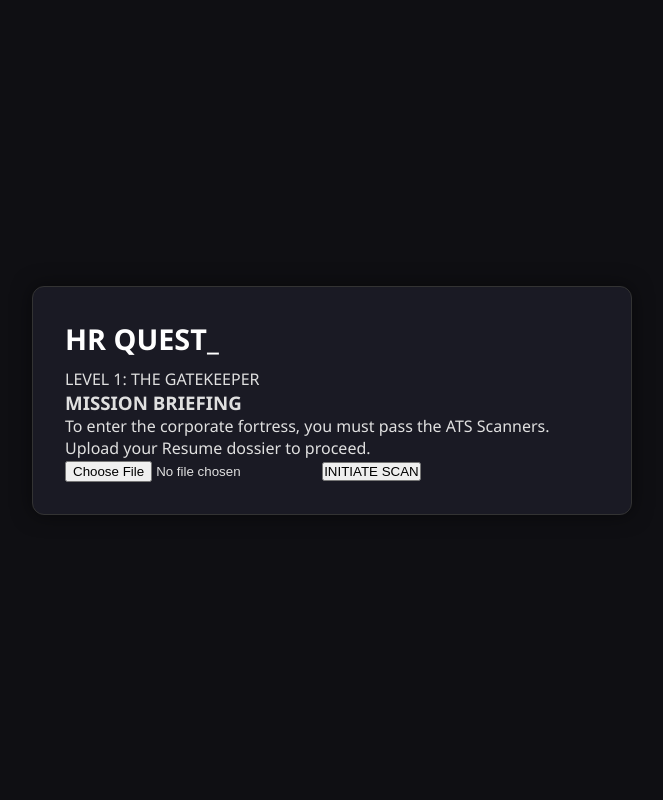
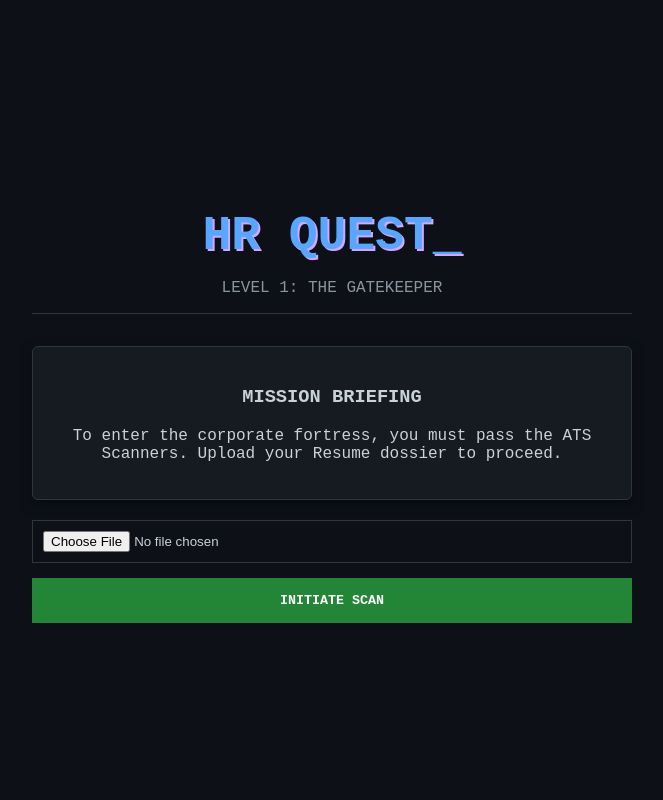
Before and after one commit to anshulmalik-bit/hr-quest, a Flask app: page / in a window 1280 px wide. Shown: the whole page, without its empty margins (308-971 px from the left). Run offline with Flask 3, Linux system fonts and the light colour scheme.

Commit message:
Update style.css

```diff
--- a/static/style.css
+++ b/static/style.css
@@ -1,160 +1,107 @@
-/* RESET & FONTS */
-* { box-sizing: border-box; margin: 0; padding: 0; }
-
+/* static/style.css */
 body {
-    background-color: #0f0f13;
-    color: #e0e0e0;
-    font-family: 'Segoe UI', Tahoma, Geneva, Verdana, sans-serif;
-    /* CHANGED: Use min-height instead of height to allow scrolling on phones */
-    min-height: 100vh;
+    background-color: #0d1117;
+    color: #c9d1d9;
+    font-family: 'Courier New', monospace;
     display: flex;
     justify-content: center;
     align-items: center;
-    padding: 20px 10px; /* Add padding so edges don't touch screen on mobile */
+    min-height: 100vh;
+    margin: 0;
 }
 
-/* GAME CONTAINER */
 .main-container {
-    width: 100%;
-    max-width: 600px; /* Keeps it looking nice on Desktop */
-    background: #1a1a24;
-    border: 1px solid #333;
-    border-radius: 12px;
-    padding: 2rem;
-    box-shadow: 0 0 20px rgba(0,0,0,0.5);
-    /* ADDED: specific mobile handling */
+    width: 90%;
+    max-width: 600px;
+    text-align: center;
+}
+
+/* Glitchy Title */
+.glitch-text {
+    font-size: 3rem;
+    font-weight: bold;
+    color: #58a6ff;
+    text-shadow: 2px 2px #d2a8ff;
+    margin-bottom: 0.5rem;
+}
+
+.subtitle {
+    color: #8b949e;
+    margin-bottom: 2rem;
+    border-bottom: 1px solid #30363d;
+    padding-bottom: 1rem;
+}
+
+/* Cards */
+.briefing-card, .level-complete-card {
+    background-color: #161b22;
+    border: 1px solid #30363d;
+    border-radius: 6px;
+    padding: 20px;
+    margin-bottom: 20px;
+    box-shadow: 0 4px 12px rgba(0,0,0,0.5);
+}
+
+/* Inputs & Buttons */
+.input-group {
     display: flex;
     flex-direction: column;
+    gap: 15px;
+    margin-top: 20px;
 }
 
-/* HUD */
-.game-hud {
-    display: flex;
-    justify-content: space-between;
-    align-items: center;
-    margin-bottom: 2rem;
-    border-bottom: 1px solid #333;
-    padding-bottom: 10px;
-}
-.logo {
-    font-weight: 900;
-    font-size: 1.2rem;
-    letter-spacing: 2px;
-    color: #fff;
-}
-.beta-tag {
-    font-size: 0.7rem;
-    background: #ff0055;
-    padding: 2px 6px;
-    border-radius: 4px;
-    vertical-align: middle;
-    margin-left: 5px;
-}
-#player-xp { color: #00ff88; font-weight: bold; font-family: monospace; }
-
-/* CARD STYLES */
-.quest-card { text-align: center; width: 100%; }
-h1 { color: #fff; margin-bottom: 10px; font-size: 1.8rem; } /* Slightly smaller default */
-.quest-desc { color: #888; margin-bottom: 2rem; line-height: 1.5; }
-
-/* UPLOAD BUTTONS */
-.drop-zone {
-    border: 2px dashed #444;
-    padding: 2rem;
-    border-radius: 8px;
-    margin-bottom: 1.5rem;
-    transition: 0.3s;
-    width: 100%;
-}
-.drop-zone:hover { border-color: #00ff88; background: #1f1f2e; }
-
-.upload-btn {
-    background: #333;
-    color: #fff;
-    padding: 12px 20px; /* Larger touch target for fingers */
-    border-radius: 4px;
-    cursor: pointer;
-    display: inline-block;
-    width: 100%; /* Full width on mobile is easier to tap */
-    max-width: 300px;
-}
-.upload-btn:hover { background: #444; }
-#file-name {
-    display: block;
-    margin-top: 10px;
-    font-size: 0.9rem;
-    color: #666;
-    word-break: break-all; /* Prevents long filenames breaking layout */
+.file-input {
+    background: #0d1117;
+    color: #c9d1d9;
+    border: 1px solid #30363d;
+    padding: 10px;
 }
 
-.action-btn {
-    background: linear-gradient(45deg, #007bff, #00ff88);
+.start-btn, .next-level-btn {
+    background-color: #238636;
+    color: white;
     border: none;
-    padding: 15px 30px;
-    color: #000;
+    padding: 15px;
+    font-family: inherit;
     font-weight: bold;
-    border-radius: 50px;
-    font-size: 1rem;
     cursor: pointer;
-    opacity: 0.5;
-    transition: 0.3s;
-    width: 100%; /* Full width button on mobile */
-}
-.action-btn:not([disabled]) { opacity: 1; box-shadow: 0 0 15px #00ff88aa; }
-
-/* RESULTS CARD */
-.score-circle {
-    width: 100px; /* Slightly smaller for mobile */
-    height: 100px;
-    border-radius: 50%;
-    border: 5px solid #00ff88;
-    display: flex;
-    justify-content: center;
-    align-items: center;
-    font-size: 2rem;
-    font-weight: bold;
-    margin: 0 auto 1rem auto;
-    color: #00ff88;
-    box-shadow: 0 0 20px rgba(0,255,136, 0.2);
-}
-.archetype { color: #ff0055; font-size: 1.1rem; margin-bottom: 1rem; text-transform: uppercase; letter-spacing: 1px;}
-
-.boss-box {
-    background: #2a2a35;
-    border-left: 4px solid #ff0055;
-    padding: 15px;
-    margin-top: 20px;
-    text-align: left;
-    font-style: italic;
-    font-size: 0.95rem;
+    text-transform: uppercase;
+    transition: all 0.2s;
 }
 
-/* UTILS */
-.hidden { display: none; }
-.loader { width: 100%; height: 4px; background: #333; margin: 20px 0; position: relative; overflow: hidden;}
-.scanner-line {
-    width: 30%; height: 100%; background: #00ff88;
-    position: absolute; animation: scan 1s infinite linear;
+.start-btn:hover {
+    background-color: #2ea043;
+    transform: scale(1.02);
 }
-@keyframes scan { 0% { left: -30%; } 100% { left: 100%; } }
 
-/* --- MOBILE SPECIFIC ADJUSTMENTS --- */
-@media (max-width: 480px) {
-    .main-container {
-        padding: 1.2rem; /* Less padding on small screens */
-        border: none; /* Remove border on mobile for cleaner look */
-        box-shadow: none;
-        background: transparent;
-    }
+/* Stats & Results */
+.stats-container {
+    display: flex;
+    justify-content: space-around;
+    margin: 20px 0;
+    background: #0d1117;
+    padding: 15px;
+    border-radius: 5px;
+}
 
-    body {
-        align-items: flex-start; /* Start from top, don't center vertically */
-        padding-top: 10px;
-    }
+.value {
+    font-size: 1.5rem;
+    font-weight: bold;
+}
 
-    h1 { font-size: 1.5rem; }
-    .logo { font-size: 1rem; }
+.boss-feedback {
+    font-style: italic;
+    color: #ff7b72;
+    margin: 15px 0;
+    border-left: 3px solid #ff7b72;
+    padding-left: 10px;
+}
 
-    /* Stack flex items if needed (not needed for HUD, but good for stats) */
-    .stats-row { flex-direction: column; }
+.blink {
+    animation: blinker 1.5s linear infinite;
+    color: #e3b341;
 }
+
+@keyframes blinker {
+    50% { opacity: 0; }
+}
```
